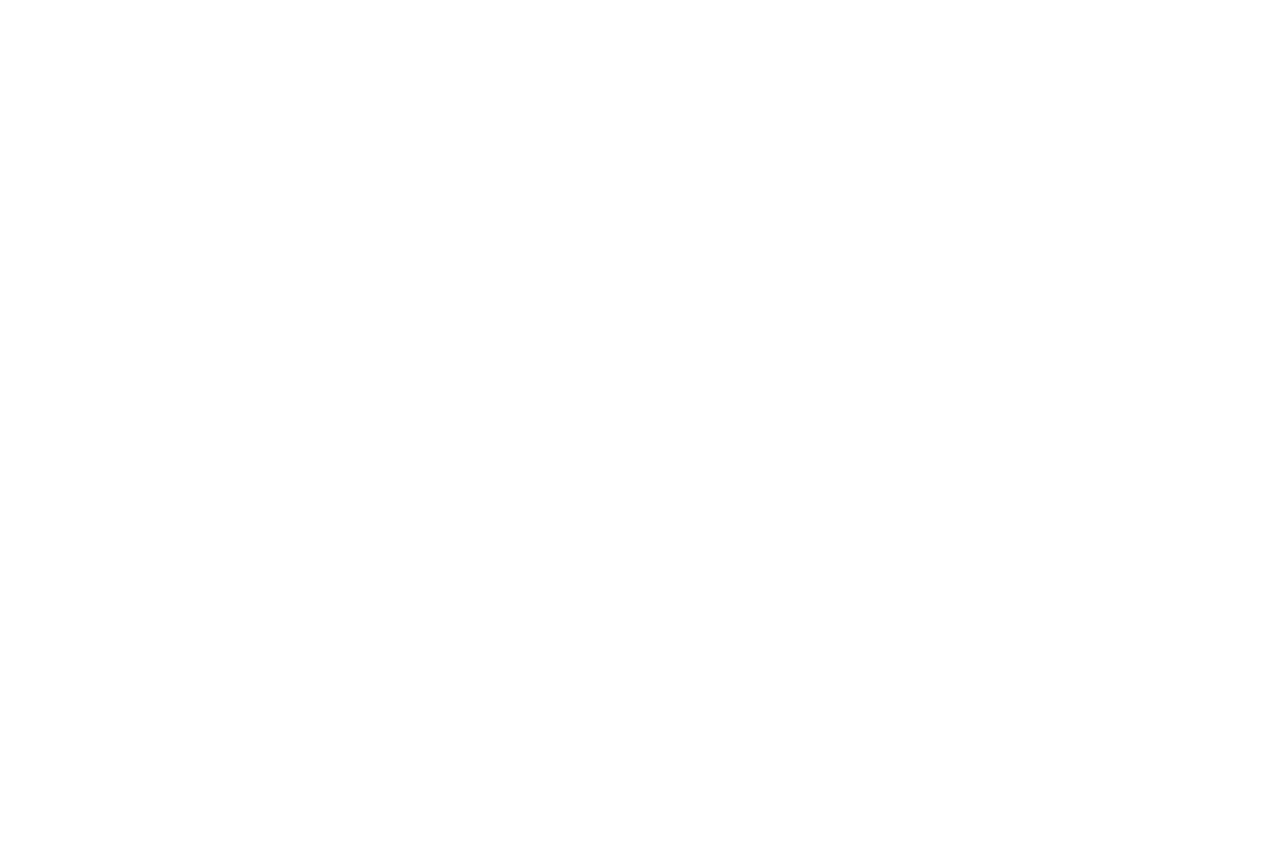
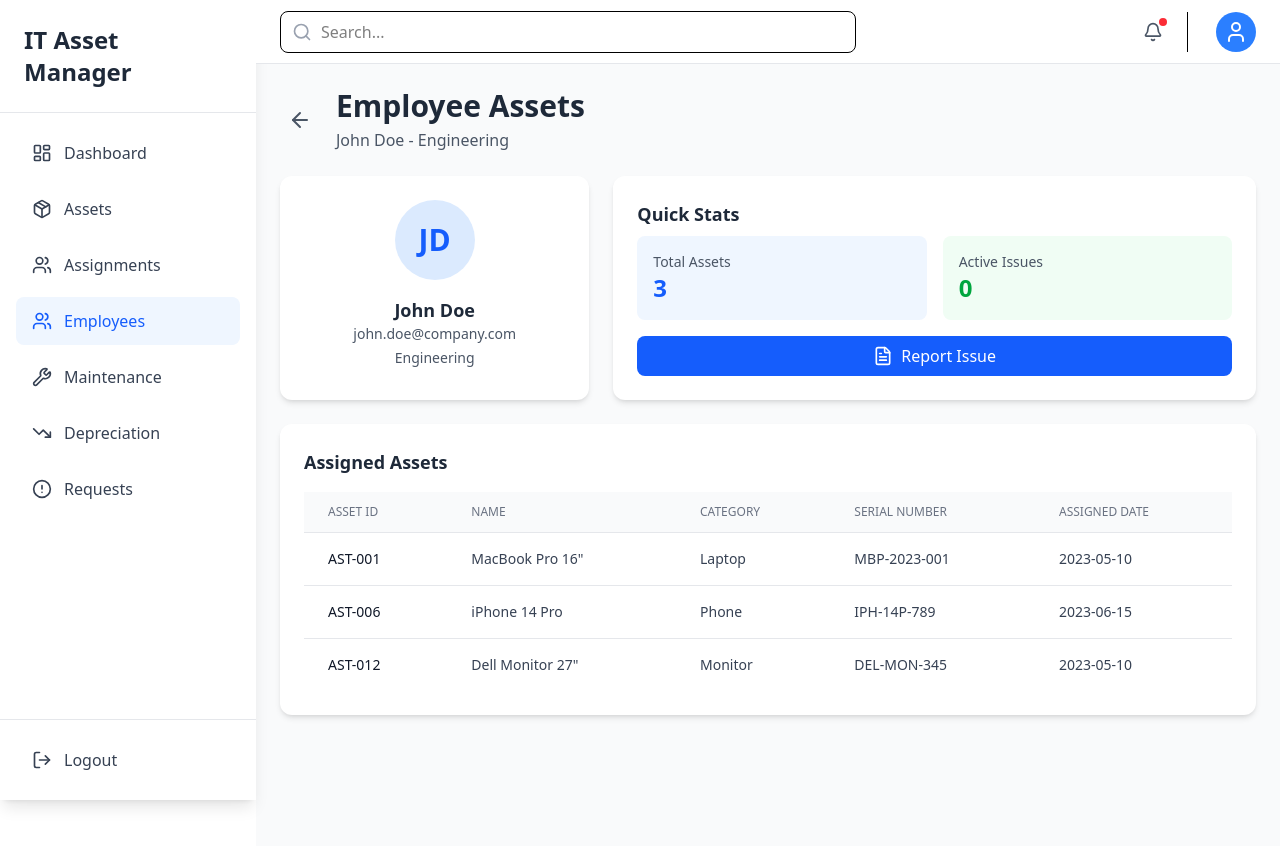
Before and after one commit to immbibek/IT_Asset_Management_System, a React app in the folder frontend/: page /employees/1 in a window 1280 px wide. Before the commit this address had no page. Shown: the top 846 px of the page. Before the commit the page ends 800 px from the top, so only its background shows below. Built offline with nearby package versions, Linux system fonts and the light colour scheme; the HTML template or start-up script is replaced by a standard one.

Commit message:
EmployeeAsset page is created

```diff
--- a/frontend/src/App.jsx
+++ b/frontend/src/App.jsx
@@ -10,6 +10,8 @@ import AddAssetPage from "./pages/Assets/AddAssetPage";
 import EditAssetPage from "./pages/Assets/EditAssetPage";
 import AssignmentsPage from "./pages/AssignmentsPage";
 import EmployeesPage from "./pages/EmployeesPage";
+import EmployeeAssetsPage from "./pages/EmployeeAssetsPage";
+
 const App = () => {
   return (
     <Routes>
@@ -23,6 +25,7 @@ const App = () => {
         <Route path="/assets/edit/:id" element={<EditAssetPage />} />
         <Route path="/assignments" element={<AssignmentsPage />} />
         <Route path="/employees" element={<EmployeesPage />} />
+        <Route path="/employees/:id" element={<EmployeeAssetsPage />} />
         {/* Add more pages here */}
       </Route>
     </Routes>
--- a/frontend/src/pages/EmployeeAssetsPage.jsx
+++ b/frontend/src/pages/EmployeeAssetsPage.jsx
@@ -0,0 +1,157 @@
+import { useParams, useNavigate } from "react-router-dom";
+import { ArrowLeft, FileText } from "lucide-react";
+import Card from "../components/ui/Card";
+import Button from "../components/ui/Button";
+
+const EmployeeAssetsPage = () => {
+  const { id } = useParams();
+  const navigate = useNavigate();
+
+  const employee = {
+    id: "EMP-001",
+    name: "John Doe",
+    email: "john.doe@company.com",
+    department: "Engineering",
+    assets: [
+      {
+        id: "AST-001",
+        name: 'MacBook Pro 16"',
+        category: "Laptop",
+        serialNumber: "MBP-2023-001",
+        assignedDate: "2023-05-10",
+      },
+      {
+        id: "AST-006",
+        name: "iPhone 14 Pro",
+        category: "Phone",
+        serialNumber: "IPH-14P-789",
+        assignedDate: "2023-06-15",
+      },
+      {
+        id: "AST-012",
+        name: 'Dell Monitor 27"',
+        category: "Monitor",
+        serialNumber: "DEL-MON-345",
+        assignedDate: "2023-05-10",
+      },
+    ],
+  };
+
+  return (
+    <div className="space-y-6">
+      <div className="flex items-center gap-4">
+        <button
+          onClick={() => navigate("/employees")}
+          className="p-2 hover:bg-gray-100 rounded-lg transition"
+        >
+          <ArrowLeft className="w-6 h-6 text-gray-600" />
+        </button>
+        <div>
+          <h1 className="text-3xl font-bold text-gray-800">Employee Assets</h1>
+          <p className="text-gray-600 mt-1">
+            {employee.name} - {employee.department}
+          </p>
+        </div>
+      </div>
+
+      <div className="grid grid-cols-1 md:grid-cols-3 gap-6">
+        <Card>
+          <div className="text-center">
+            <div className="w-20 h-20 bg-blue-100 rounded-full flex items-center justify-center mx-auto mb-4">
+              <span className="text-3xl font-bold text-blue-600">
+                {employee.name
+                  .split(" ")
+                  .map((n) => n[0])
+                  .join("")}
+              </span>
+            </div>
+            <h3 className="text-lg font-semibold text-gray-800">
+              {employee.name}
+            </h3>
+            <p className="text-sm text-gray-600">{employee.email}</p>
+            <p className="text-sm text-gray-600 mt-1">{employee.department}</p>
+          </div>
+        </Card>
+
+        <Card className="md:col-span-2">
+          <div className="space-y-4">
+            <div>
+              <h3 className="text-lg font-semibold text-gray-800 mb-2">
+                Quick Stats
+              </h3>
+              <div className="grid grid-cols-2 gap-4">
+                <div className="bg-blue-50 p-4 rounded-lg">
+                  <p className="text-sm text-gray-600">Total Assets</p>
+                  <p className="text-2xl font-bold text-blue-600">
+                    {employee.assets.length}
+                  </p>
+                </div>
+                <div className="bg-green-50 p-4 rounded-lg">
+                  <p className="text-sm text-gray-600">Active Issues</p>
+                  <p className="text-2xl font-bold text-green-600">0</p>
+                </div>
+              </div>
+            </div>
+            <Button
+              variant="primary"
+              onClick={() => navigate(`/employees/${id}/report`)}
+              className="w-full flex items-center justify-center gap-2"
+            >
+              <FileText className="w-5 h-5" />
+              Report Issue
+            </Button>
+          </div>
+        </Card>
+      </div>
+
+      <Card title="Assigned Assets">
+        <div className="overflow-x-auto">
+          <table className="min-w-full divide-y divide-gray-200">
+            <thead className="bg-gray-50">
+              <tr>
+                <th className="px-6 py-3 text-left text-xs font-medium text-gray-500 uppercase">
+                  Asset ID
+                </th>
+                <th className="px-6 py-3 text-left text-xs font-medium text-gray-500 uppercase">
+                  Name
+                </th>
+                <th className="px-6 py-3 text-left text-xs font-medium text-gray-500 uppercase">
+                  Category
+                </th>
+                <th className="px-6 py-3 text-left text-xs font-medium text-gray-500 uppercase">
+                  Serial Number
+                </th>
+                <th className="px-6 py-3 text-left text-xs font-medium text-gray-500 uppercase">
+                  Assigned Date
+                </th>
+              </tr>
+            </thead>
+            <tbody className="bg-white divide-y divide-gray-200">
+              {employee.assets.map((asset) => (
+                <tr key={asset.id} className="hover:bg-gray-50">
+                  <td className="px-6 py-4 whitespace-nowrap text-sm font-medium text-gray-900">
+                    {asset.id}
+                  </td>
+                  <td className="px-6 py-4 whitespace-nowrap text-sm text-gray-700">
+                    {asset.name}
+                  </td>
+                  <td className="px-6 py-4 whitespace-nowrap text-sm text-gray-700">
+                    {asset.category}
+                  </td>
+                  <td className="px-6 py-4 whitespace-nowrap text-sm text-gray-700">
+                    {asset.serialNumber}
+                  </td>
+                  <td className="px-6 py-4 whitespace-nowrap text-sm text-gray-700">
+                    {asset.assignedDate}
+                  </td>
+                </tr>
+              ))}
+            </tbody>
+          </table>
+        </div>
+      </Card>
+    </div>
+  );
+};
+
+export default EmployeeAssetsPage;
```
